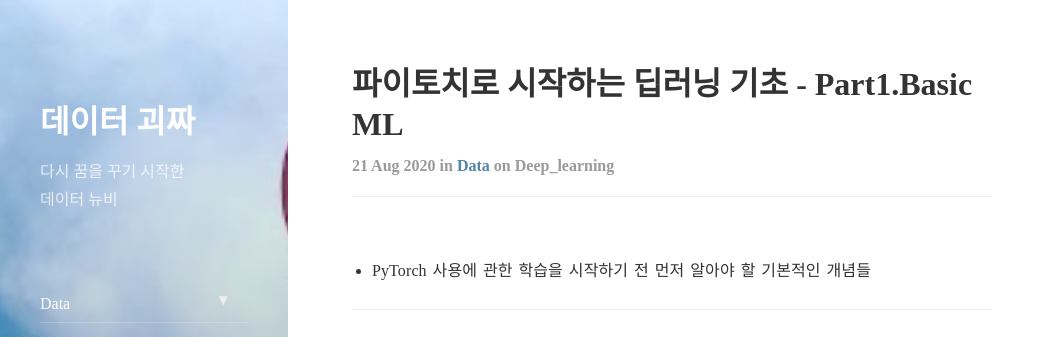
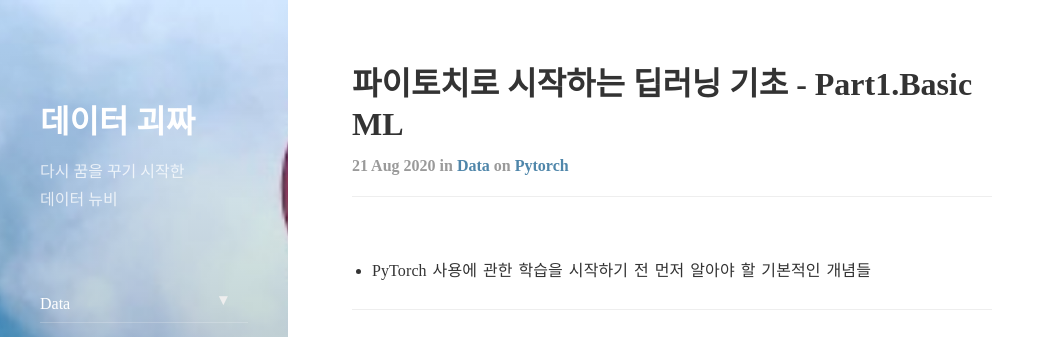
Before and after one commit to tryumanshow/data-weirdo.github.io, a Jekyll site: the page built from _posts/2020-08-21-data-pytorch01.markdown, in a window 1280 px wide and 900 px high. Shown: the top 337 px of the window, without its empty margins (0-1055 px from the left). Built offline with Jekyll 4.4.1, drawn with Linux system fonts in a browser that asks for light colours; nearby versions of some CDN libraries; comment, search, counter and statistics services are not loaded.

Commit message:
Update and rename 2020-08-21-data-deep-learning-pytorch01.markdown to 2020-08-21-data-pytorch01.markdown

```diff
--- a/_posts/2020-08-21-data-deep-learning-pytorch01.markdown
+++ b/_posts/2020-08-21-data-pytorch01.markdown
@@ -3,7 +3,7 @@ layout: post
 title:  "파이토치로 시작하는 딥러닝 기초 - Part1.Basic ML"
 subtitle:   "deep-learning-part1"
 categories: data
-tags: deep_learning
+tags: pytorch
 comments: true
 ---
 
```
